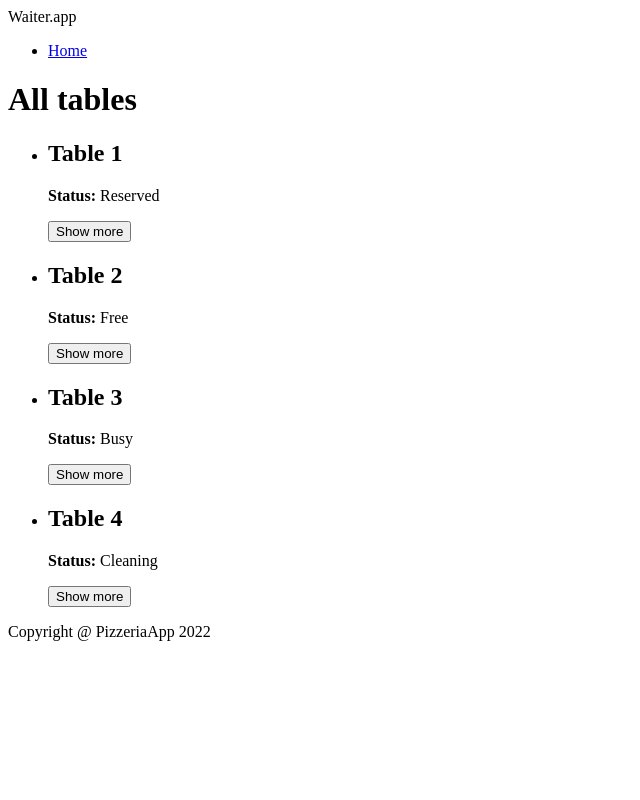
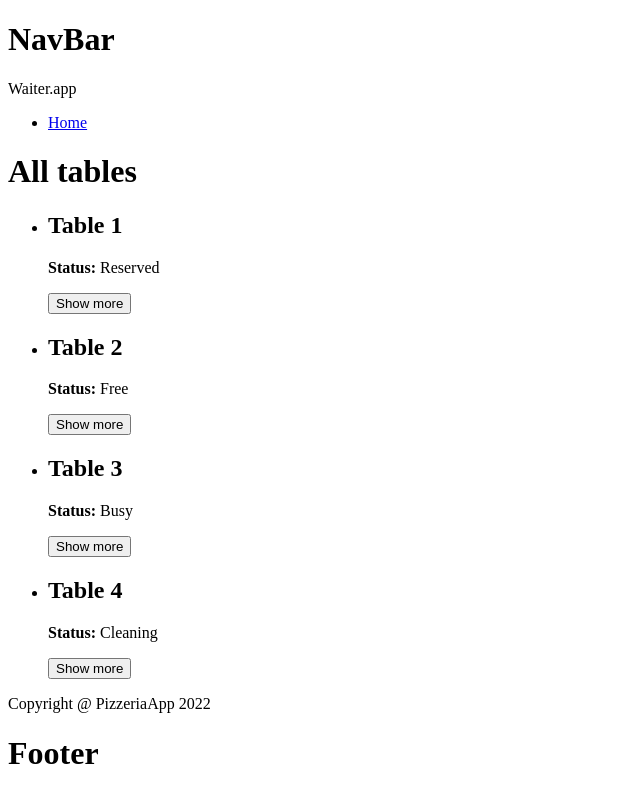
Before and after one commit to KevinKaluzny/waiter-app, a React (Create React App) app: page / in a window 1280 px wide. Shown: the whole page, without its empty margins (0-640 px from the left). Built offline with nearby package versions, Linux system fonts and the light colour scheme.

Commit message:
Create components Header, NavBar and Footer

```diff
--- a/src/App.js
+++ b/src/App.js
@@ -2,14 +2,21 @@ import { Route, Routes } from "react-router"
 import Home from './components/pages/Home/Home';
 import Table from './components/pages/Table/Table';
 import NotFound from './components/pages/NotFound/NotFound';
+import Header from "./components/views/Header/Header";
+import Footer from "./components/views/Footer/Footer";
+import { Container } from "react-bootstrap";
 
 const App = () => {
   return (
-    <Routes>
-      <Route path="/" element={<Home />} />
-      <Route path="/table/:id" element={<Table />} />
-      <Route path="*" element={<NotFound />} />
-    </Routes>
+    <Container>
+      <Header />
+      <Routes>
+        <Route path="/" element={<Home />} />
+        <Route path="/table/:id" element={<Table />} />
+        <Route path="*" element={<NotFound />} />
+      </Routes>
+      <Footer />
+    </Container>
   )
 }
 
--- /dev/null
+++ b/src/components/views/Footer/Footer.js
@@ -0,0 +1,9 @@
+import styles from './Footer.module.scss';
+
+const Footer = () => {
+    return (
+        <h1>Footer</h1>
+    );
+}
+
+export default Footer;
--- /dev/null
+++ b/src/components/views/Header/Header.js
@@ -0,0 +1,10 @@
+import styles from './Header.module.scss';
+import NavBar from '../NavBar/NavBar';
+
+const Header = () => {
+    return (
+        <NavBar />
+    );
+}
+
+export default Header;
--- /dev/null
+++ b/src/components/views/NavBar/NavBar.js
@@ -0,0 +1,9 @@
+import styles from './NavBar.module.scss';
+
+const NavBar = () => {
+    return (
+        <h1>NavBar</h1>
+    );
+}
+
+export default NavBar;
```
Also changed, not shown: src/components/views/Footer/Footer.module.scss (added), src/components/views/Header/Header.module.scss (added), src/components/views/NavBar/NavBar.module.scss (added).
